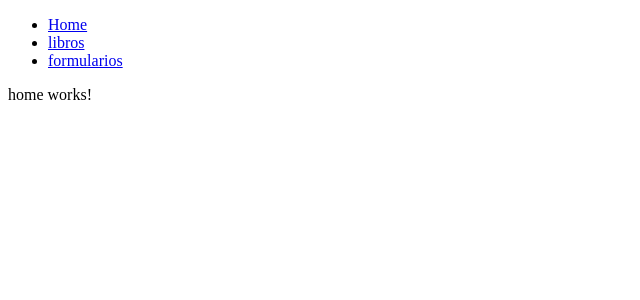
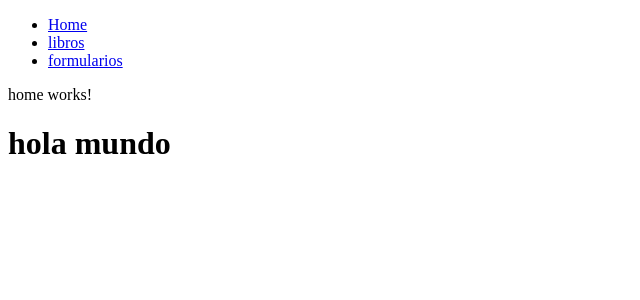
Before and after one commit to reawchell/Firts, an Angular app in the folder angularpro/: page / in a window 1280 px wide. Shown: the top 300 px of the page, without its empty margins (0-640 px from the left). Built offline with nearby package versions, Linux system fonts and the light colour scheme.

Commit message:
segundo intento

```diff
--- a/angularpro/src/app/pages/home/home.component.html
+++ b/angularpro/src/app/pages/home/home.component.html
@@ -1 +1,2 @@
 <p>home works!</p>
+<h1>hola mundo</h1>
```
